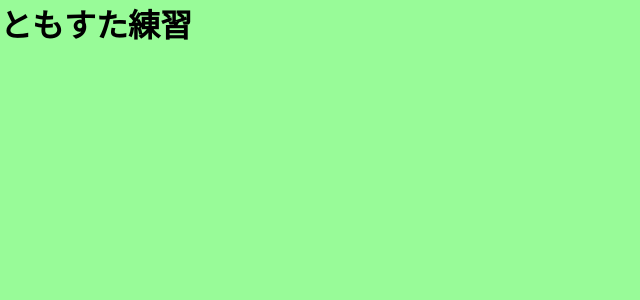
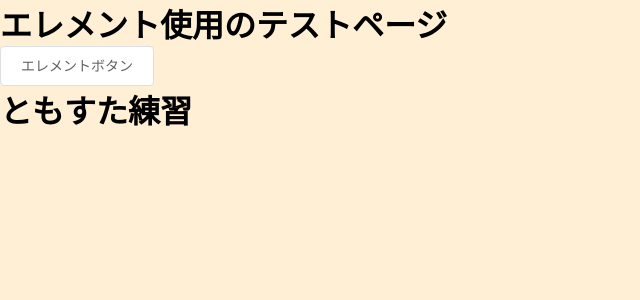
Before and after one commit to JOKOJOKO405/nuxt-sumple, a Nuxt app: page /element_test in a window 1280 px wide. Before the commit this address had no page. Shown: the top 300 px of the page, without its empty margins (0-640 px from the left). Built offline with nearby package versions, Linux system fonts and the light colour scheme.

Commit message:
エレメントUIで遊んだ

```diff
--- a/assets/css/style.css
+++ b/assets/css/style.css
@@ -1,5 +1,5 @@
 @charset 'utf-8';
 
 body{
-  background-color: palegreen;
+  background-color: papayawhip;
 }
--- a/nuxt.config.js
+++ b/nuxt.config.js
@@ -19,6 +19,7 @@ export default {
 
   // Plugins to run before rendering page (https://go.nuxtjs.dev/config-plugins)
   plugins: [
+    '@/plugins/element.js',
   ],
 
   // Auto import components (https://go.nuxtjs.dev/config-components)
--- /dev/null
+++ b/pages/element_test.vue
@@ -0,0 +1,21 @@
+<template>
+  <div>
+    <h1>
+      エレメント使用のテストページ
+    </h1>
+    <el-button @click="visible = true">エレメントボタン</el-button>
+    <el-dialog :visible.sync="visible" title="確認">
+      <p>処理されましたよ！</p>
+    </el-dialog>
+  </div>
+</template>
+
+<script>
+export default {
+  data: function(){
+    return {
+      visible: false,
+    }
+  }
+}
+</script>
--- a/plugins/element.js
+++ b/plugins/element.js
@@ -0,0 +1,5 @@
+import Vue from 'vue'
+import Element from 'element-ui'
+import 'element-ui/lib/theme-chalk/index.css'
+
+Vue.use(Element);
```
